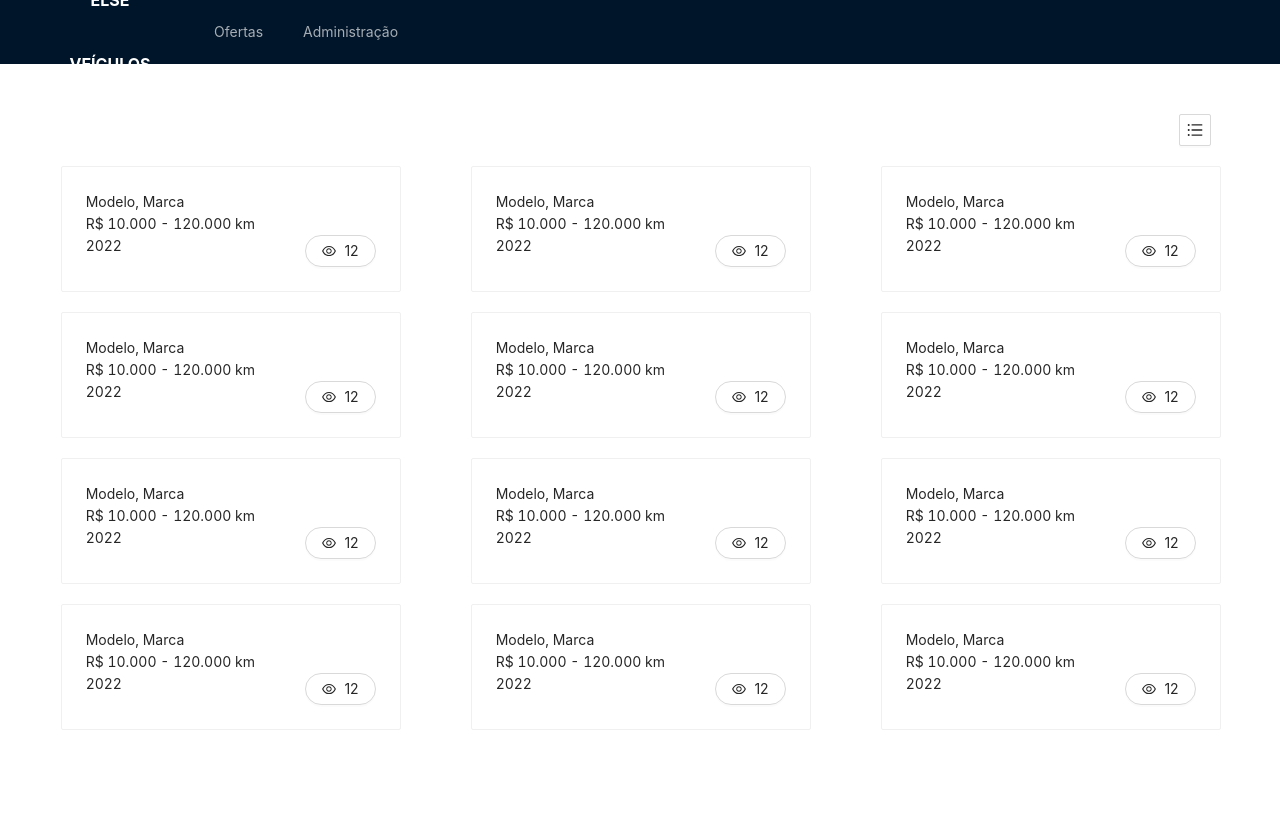
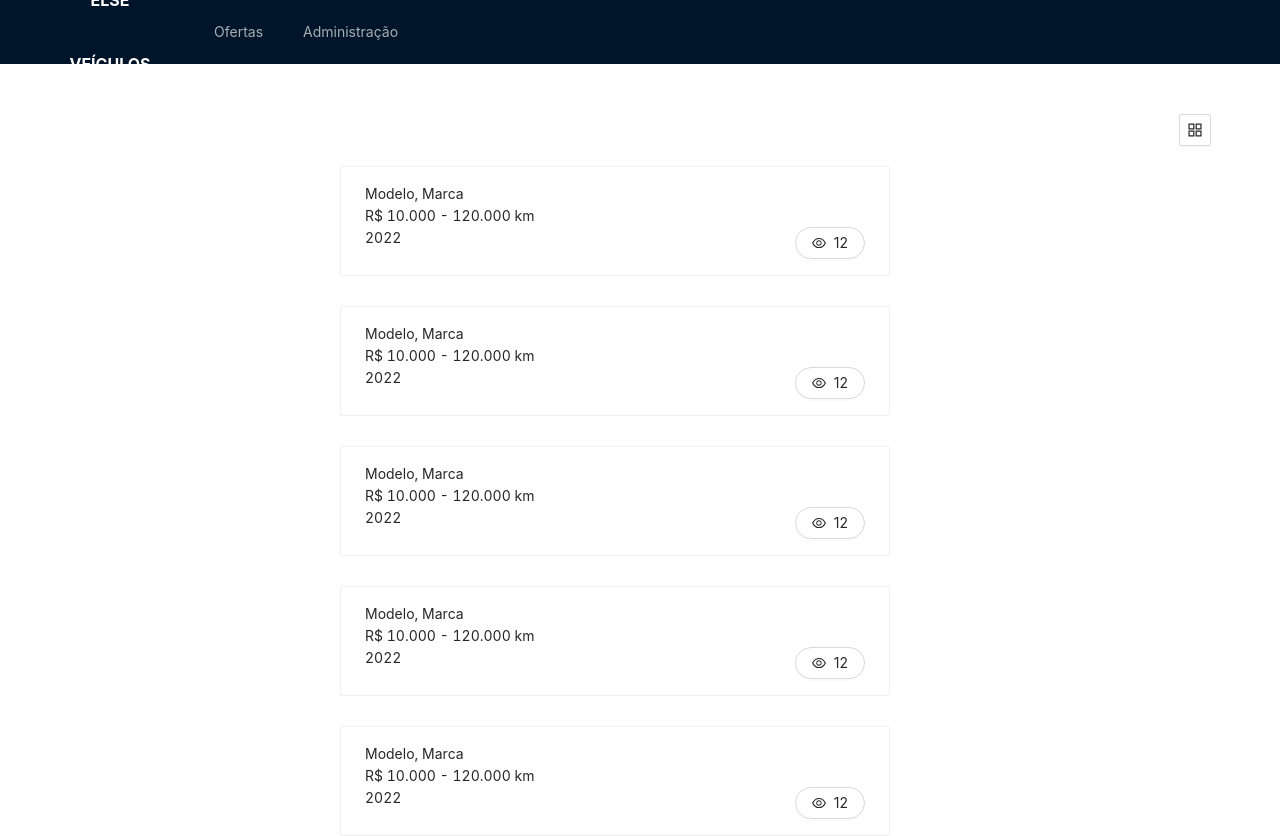
Before and after one commit to victorbzrra/else-vehicles-react, a React (Create React App) app: page / in a window 1280 px wide. Shown: the top 836 px of the page. Before the commit the page ends 800 px from the top, so only its background shows below. Built offline with nearby package versions, Linux system fonts and the light colour scheme.

Commit message:
:construction: feat: modos de vizualização para tela de ofertas.

```diff
--- /dev/null
+++ b/src/pages/Offers/components/CardGrid/index.tsx
@@ -0,0 +1,31 @@
+import { EyeOutlined } from "@ant-design/icons";
+import { Button, Card, Col, Row } from "antd";
+
+import { Offers } from "../../interfaces/interfaces";
+
+export function CardGrid({ offers }: Offers) {
+  return (
+    <Row justify="space-around">
+      {offers.map(() => (
+        <Col offset={1} style={{ marginBottom: 20 }}>
+          <Card
+            hoverable
+            style={{ width: 340 }}
+            // cover={}
+          >
+            <Row>Modelo, Marca</Row>
+            <Row>R$ 10.000 - 120.000 km</Row>
+            <Row justify="space-between">
+              <Col>2022</Col>
+              <Col offset={8}>
+                <Button shape="round" icon={<EyeOutlined />}>
+                  12
+                </Button>
+              </Col>
+            </Row>
+          </Card>
+        </Col>
+      ))}
+    </Row>
+  );
+}
--- /dev/null
+++ b/src/pages/Offers/components/CardList/index.tsx
@@ -0,0 +1,30 @@
+import { EyeOutlined } from "@ant-design/icons";
+import { Button, Card, Col, Row } from "antd";
+import { Offers } from "../../interfaces/interfaces";
+
+export function CardList({ offers }: Offers) {
+  return (
+    <>
+      {offers.map(() => (
+        <Row justify="center" style={{ marginBottom: 30 }}>
+          <Card
+            type="inner"
+            style={{ minWidth: 550 }}
+            hoverable
+          >
+            <Row>Modelo, Marca</Row>
+            <Row>R$ 10.000 - 120.000 km</Row>
+            <Row justify="space-between">
+              <Col>2022</Col>
+              <Col offset={8}>
+                <Button shape="round" icon={<EyeOutlined />}>
+                  12
+                </Button>
+              </Col>
+            </Row>
+          </Card>
+        </Row>
+      ))}
+    </>
+  );
+}
--- a/src/pages/Offers/index.tsx
+++ b/src/pages/Offers/index.tsx
@@ -1,9 +1,11 @@
 import { useState } from "react";
 import { Button, Card, Col, Row } from "antd";
 import { AppstoreOutlined, EyeOutlined, UnorderedListOutlined } from "@ant-design/icons";
+import { CardGrid } from "./components/CardGrid";
+import { CardList } from "./components/CardList";
 
 export function Offers() {
-  const [view, setView] = useState(false);
+  const [view, setView] = useState(true);
 
   const array = [1, 2, 3, 4, 5, 6, 7, 8, 9, 10, 11, 12];
 
@@ -17,28 +19,18 @@ export function Offers() {
           />
         </Col>
       </Row>
-      <Row justify="space-around">
-        {array.map(() => (
-          <Col offset={1} style={{ marginBottom: 20 }}>
-            <Card
-              hoverable
-              style={{ width: 340 }}
-              // cover={}
-            >
-              <Row>Modelo, Marca</Row>
-              <Row>R$ 10.000 - 120.000 km</Row>
-              <Row justify="space-between">
-                <Col>2022</Col>
-                <Col offset={8}>
-                  <Button shape="round" icon={<EyeOutlined />}>
-                    12
-                  </Button>
-                </Col>
-              </Row>
-            </Card>
-          </Col>
-        ))}
-      </Row>
+      { view === false
+        ? (
+          <CardGrid
+            offers={array}
+          />
+        )
+        : (
+          <CardList
+            offers={array}
+          />
+        )
+      }
     </>
   );
 }
--- /dev/null
+++ b/src/pages/Offers/interfaces/interfaces.tsx
@@ -0,0 +1,3 @@
+export interface Offers {
+  offers: number[];
+}
```
